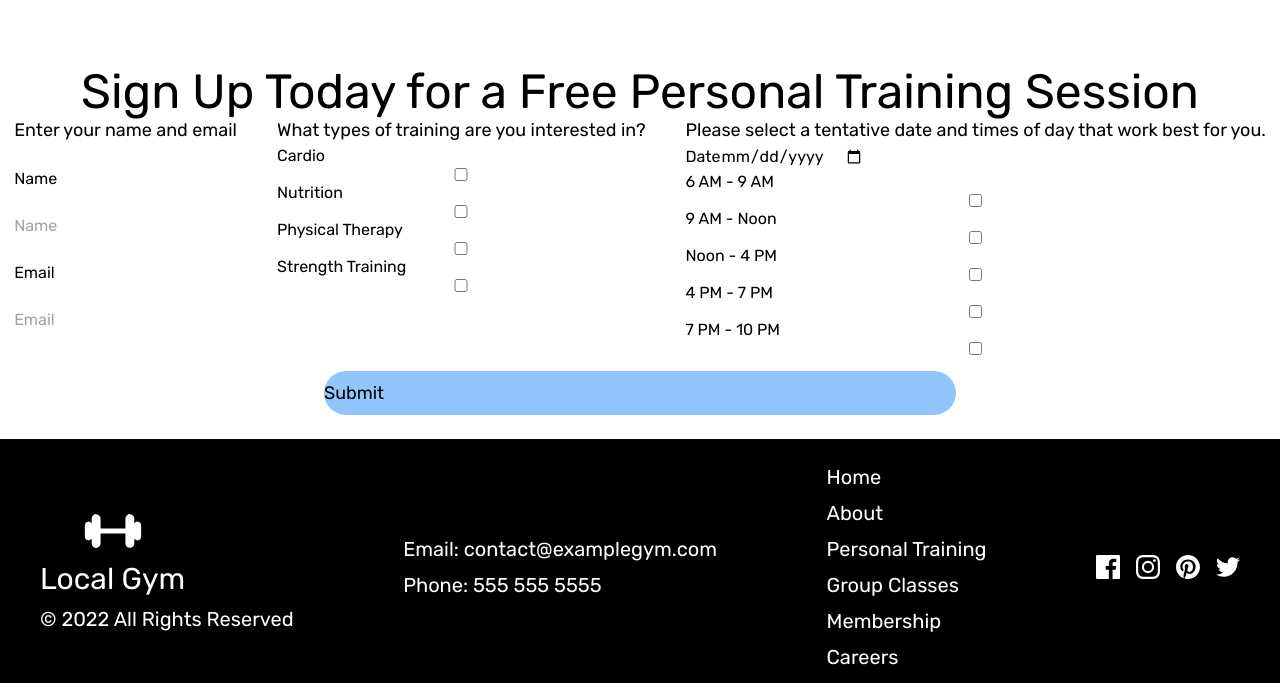
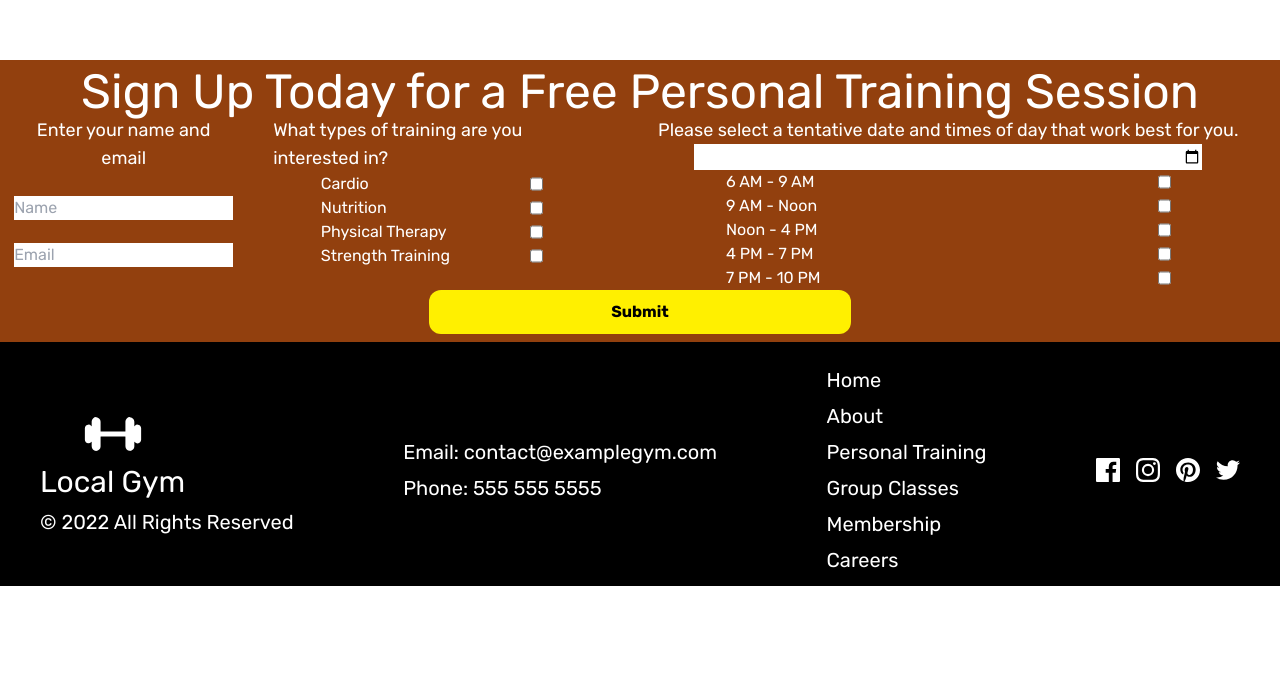
Before and after one commit to huntersteffner/Gym, a React (Create React App) app in the folder gym-website/: page /Gym/personal-training in a window 1280 px wide. Shown: the part 3199-3882 px from the top of the page. After the commit the page ends 3785 px from the top, so only its background shows below. Built offline with nearby package versions, Linux system fonts and the light colour scheme.

Commit message:
PT Form Styling

```diff
--- a/gym-website/src/components/PersonalTraining/PtFormUnfilled.js
+++ b/gym-website/src/components/PersonalTraining/PtFormUnfilled.js
@@ -2,70 +2,82 @@ import Button from '../Button'
 
 const PtFormUnfilled = () => {
   return (
-        <div className="m-2">
-          <div>
-            <form className="flex flex-col justify-center items-center">
-              <h3 className="text-center text-5xl">
+    <div className="bg-amber-800 text-white">
+      <form className="flex flex-col justify-center items-center p-2">
+        <h3 className="text-3xl text-center md:text-5xl">
           Sign Up Today for a Free Personal Training Session
         </h3>
-              <div className="flex flex-col md:flex-row space-x-10">
-                <div className="flex flex-col">
-                  <h4 className="text-lg">Enter your name and email</h4>
-                  <div className="flex flex-col justify-evenly h-full w-full">
-                    <label>Name</label>
+        <div className="flex flex-col md:flex-row md:space-x-10">
+          <div className="flex flex-col ">
+            <h4 className="text-lg text-center ">Enter your name and email</h4>
+            <div className="flex flex-col justify-evenly h-full w-full space-y-2 md:space-y-0">
               <input type="text" placeholder="Name" />
-                    <label>Email</label>
               <input type="email" id="email" placeholder="Email" />
             </div>
           </div>
-                <div>
+          <div className='flex flex-col items-center md:w-1/2'>
             <h4 className="text-lg">
               What types of training are you interested in?
             </h4>
-                  <div className="flex flex-col">
+            <div className="flex flex-col w-[70%]">
+              <div className='form-checkbox-div'>
                 <label>Cardio</label>
                 <input type="checkbox" />
+              </div>
+              <div className='form-checkbox-div'>
                 <label>Nutrition</label>
                 <input type="checkbox" />
+              </div>
+              <div className='form-checkbox-div'>
                 <label>Physical Therapy</label>
                 <input type="checkbox" />
+              </div>
+              <div className='form-checkbox-div'>
                 <label>Strength Training</label>
                 <input type="checkbox" />
               </div>
             </div>
-                <div>
+          </div>
+          <div className='flex flex-col items-center w-full'>
             <h4
-                    onClick={() => {
-                      console.log('It worked')
-                    }}
+
               className="text-lg"
             >
-                    Please select a tentative date and times of day that work best
-                    for you.
+              Please select a tentative date and times of day that work best for
+              you.
             </h4>
-                  <label>Date</label>
-                  <input type="date" />
-                  <div className="flex flex-col">
+            <input className='w-[80%]' type="date" />
+            <div className='flex flex-col w-[70%]'>
+                <div className="form-checkbox-div">
                   <label>6 AM - 9 AM</label>
                   <input type="checkbox" />
+                </div>
+                <div className="form-checkbox-div">
                   <label>9 AM - Noon</label>
                   <input type="checkbox" />
+                </div>
+                <div className="form-checkbox-div">
                   <label>Noon - 4 PM</label>
                   <input type="checkbox" />
+                </div>
+                <div className="form-checkbox-div">
                   <label>4 PM - 7 PM</label>
                   <input type="checkbox" />
+                </div>
+                <div className="form-checkbox-div">
                   <label>7 PM - 10 PM</label>
                   <input type="checkbox" />
                 </div>
               </div>
           </div>
-              <Button
+        </div>
+        {/* <Button
           onSubmit={() => {
             console.log('It worked')
           }}
-              />
+        /> */}
+        <button className="btn md:w-1/2 lg:w-1/3">Submit</button>
       </form>
-          </div>
     </div>
   )
 }
```
Lines whose indentation alone changed are shown as unchanged.
